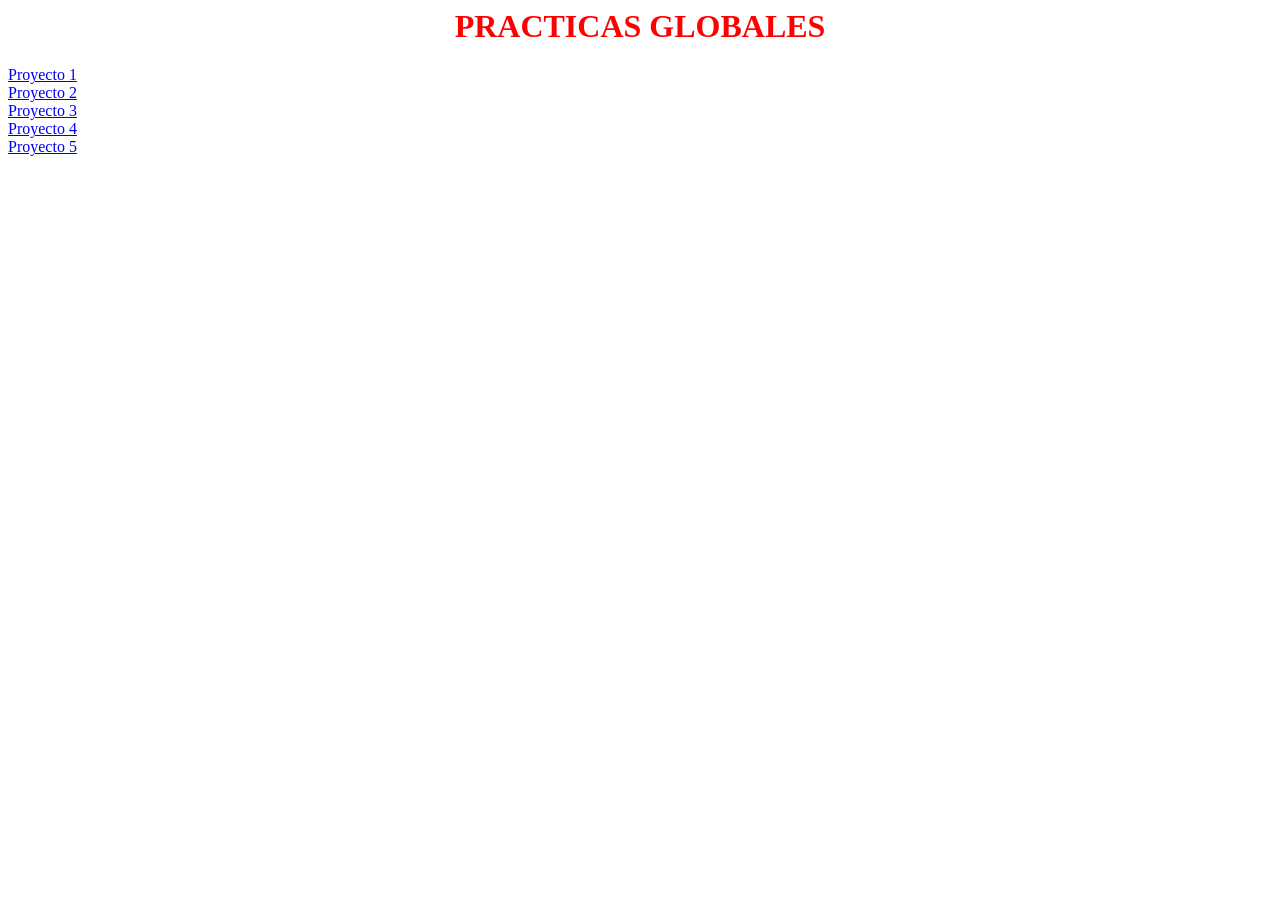
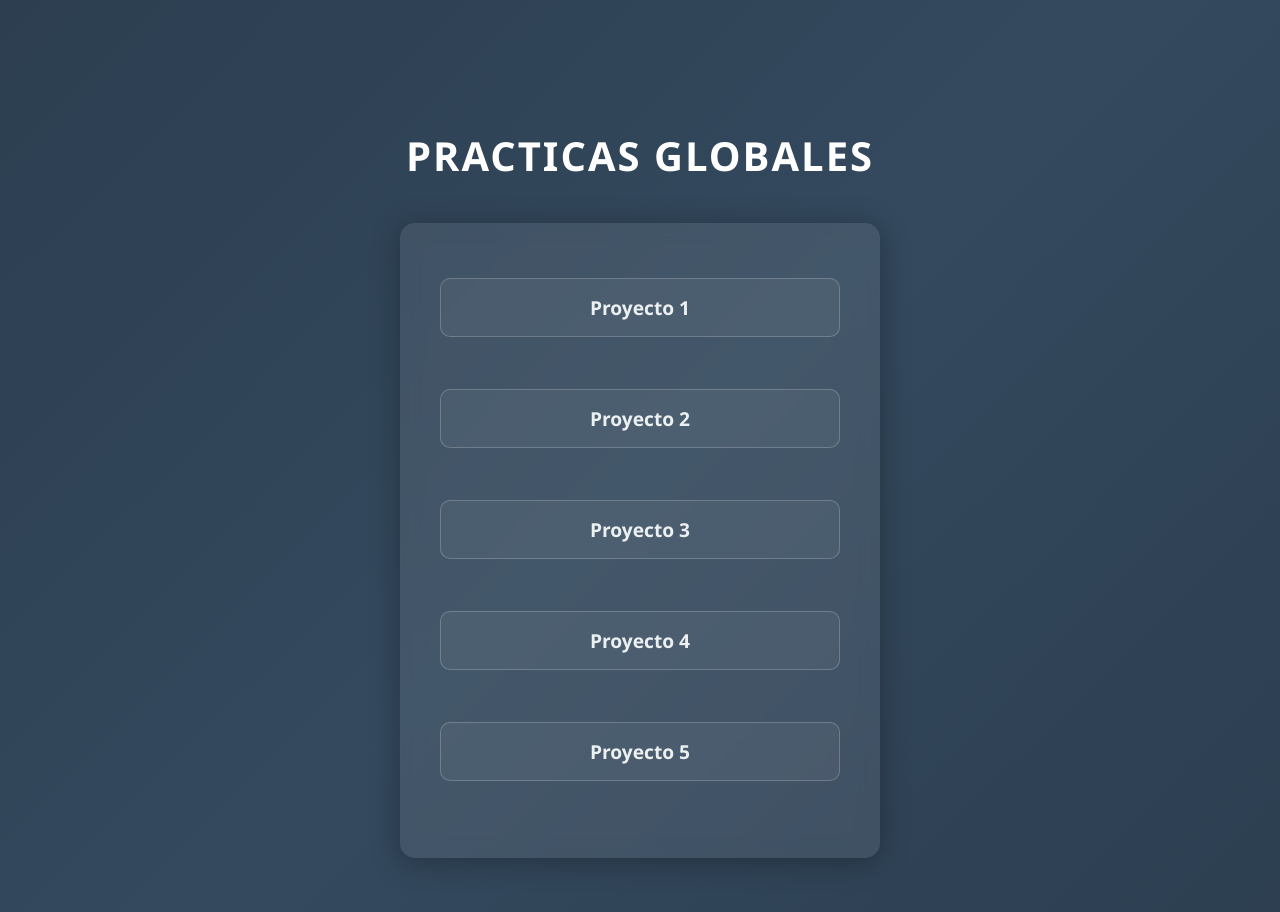
Before and after one commit to romanlopezjesus23-design/-romanlopezjesus23-design.github.io, a plain HTML site: page index.html in a window 1280 px wide. Before the commit the page ends 800 px from the top, so only its background shows below. Drawn offline with Linux system fonts and the light colour scheme; files that its build step writes are made by us from their sources.

Commit message:
Archivos de las practicas

```diff
--- /dev/null
+++ b/css/PRACTICA1.css
@@ -0,0 +1,105 @@
+    body {
+      margin: 0;
+      font-family: 'Segoe UI', sans-serif;
+      background: #f4f6f9;
+      display: flex;
+    }
+
+    /* Sidebar */
+    .sidebar {
+      position: fixed;
+      top: 0;
+      left: 0;
+      height: 100vh;
+      width: 70px;
+      background: #1e1e2f;
+      color: #fff;
+      transition: width 0.3s ease;
+      overflow: hidden;
+      box-shadow: 2px 0 8px rgba(0,0,0,0.2);
+      z-index: 100;
+    }
+
+    .sidebar.open {
+      width: 240px;
+    }
+
+    /* Logo y toggle */
+    .sidebar .logo {
+      display: flex;
+      align-items: center;
+      padding: 15px;
+      background: #27293d;
+    }
+
+    .sidebar .logo i {
+      font-size: 22px;
+      cursor: pointer;
+    }
+
+    .sidebar .logo span {
+      margin-left: 15px;
+      font-size: 20px;
+      font-weight: bold;
+      white-space: nowrap;
+      opacity: 0;
+      transition: opacity 0.3s ease;
+    }
+
+    .sidebar.open .logo span {
+      opacity: 1;
+    }
+
+    /* Menu */
+    .sidebar ul {
+      list-style: none;
+      margin: 0;
+      padding: 0;
+    }
+
+    .sidebar ul li a {
+      display: flex;
+      align-items: center;
+      padding: 12px 15px;
+      text-decoration: none;
+      color: #bdbdbd;
+      transition: 0.3s;
+    }
+
+    .sidebar ul li a i {
+      font-size: 18px;
+      width: 40px;
+      text-align: center;
+    }
+
+    .sidebar ul li a span {
+      opacity: 0;
+      white-space: nowrap;
+      transition: opacity 0.3s ease;
+    }
+
+    .sidebar.open ul li a span {
+      opacity: 1;
+    }
+
+    .sidebar ul li a:hover {
+      background: #2d2d44;
+      color: #fff;
+    }
+
+    .sidebar ul li a.active {
+      background: #3f51b5;
+      color: #fff;
+    }
+
+    /* Contenido */
+    .main-content {
+      margin-left: 70px;
+      padding: 20px;
+      flex: 1;
+      transition: margin-left 0.3s ease;
+    }
+
+    .sidebar.open ~ .main-content {
+      margin-left: 240px;
+    }
--- /dev/null
+++ b/css/estilos_index.css
@@ -0,0 +1,50 @@
+body {
+    font-family: 'Segoe UI', Tahoma, Geneva, Verdana, sans-serif;
+    background: linear-gradient(135deg, #2c3e50, #34495e, #2c3e50);
+    margin: 0;
+    padding: 0;
+    display: flex;
+    flex-direction: column;
+    justify-content: center;
+    align-items: center;
+    height: 120vh;
+}
+
+h1 {
+    color: #ffffff;
+    text-align: center;
+    margin-bottom: 40px;
+    font-size: 2.5rem;
+    letter-spacing: 2px;
+}
+
+.panel {
+    background: rgba(255, 255, 255, 0.08);
+    backdrop-filter: blur(10px);
+    padding: 40px;
+    border-radius: 15px;
+    box-shadow: 0 4px 30px rgba(0,0,0,0.3);
+    text-align: center;
+    width: 400px;
+}
+
+.panel a {
+    display: block;
+    margin: 15px 0;
+    padding: 15px;
+    text-decoration: none;
+    font-size: 1.2rem;
+    font-weight: 600;
+    color: #ecf0f1;
+    border-radius: 10px;
+    transition: all 0.3s ease-in-out;
+    background: rgba(255, 255, 255, 0.05);
+    border: 1px solid rgba(255, 255, 255, 0.2);
+}
+
+.panel a:hover {
+    background: #385852c0;
+    color: #fff;
+    transform: translateY(-3px);
+    box-shadow: 0 4px 15px rgba(0,0,0,0.2);
+}
--- a/index.html
+++ b/index.html
@@ -1,20 +1,19 @@
+<!DOCTYPE html>
 <html>
     <head>
         <title>PRACTICA GLOBAL</title>
 
     </head>
     <body>
-        <style>
-            h1{
-                color: red;
-                text-align: center;
-            }
-        </style>
+        <link rel="stylesheet" href="estilos_index.css">
+
         <h1>PRACTICAS GLOBALES</h1>
-        <a href="PRACTICA6.html">Proyecto 1</a> <br>
-        <a href="PRACTICA6.html" target="_self">Proyecto 2</a> <br>
-        <a href="PRACTICA6.html" target="_self">Proyecto 3</a> <br>
-        <a href="PRACTICA6.html" target="_self">Proyecto 4</a> <br>
-        <a href="PRACTICA6.html" target="_self">Proyecto 5</a> <br>
+        <div class = "panel">
+        <a href="practicas/PRACTICA1.html">Proyecto 1</a> <br>
+        <a href="practicas/PRACTICA2.html" target="_self">Proyecto 2</a> <br>
+        <a href="practicas/PRACTICA3.html" target="_self">Proyecto 3</a> <br>
+        <a href="practicas/PRACTICA4.html" target="_self">Proyecto 4</a> <br>
+        <a href="practicas/PRACTICA5.html" target="_self">Proyecto 5</a> <br>
+        </div>
     </body>
 </html>
```
Also changed, not shown: practicas/PRACTICA1.html (added, +37 -0 lines), practicas/PRACTICA2.html (added, +6 -0 lines), practicas/PRACTICA3.html (added, +6 -0 lines), practicas/PRACTICA4.html (added, +6 -0 lines), practicas/PRACTICA5.html (added, +6 -0 lines), css/PRACTICA2.css (added), css/PRACTICA3.css (added), css/PRACTICA4.css (added), css/PRACTICA5.css (added).
